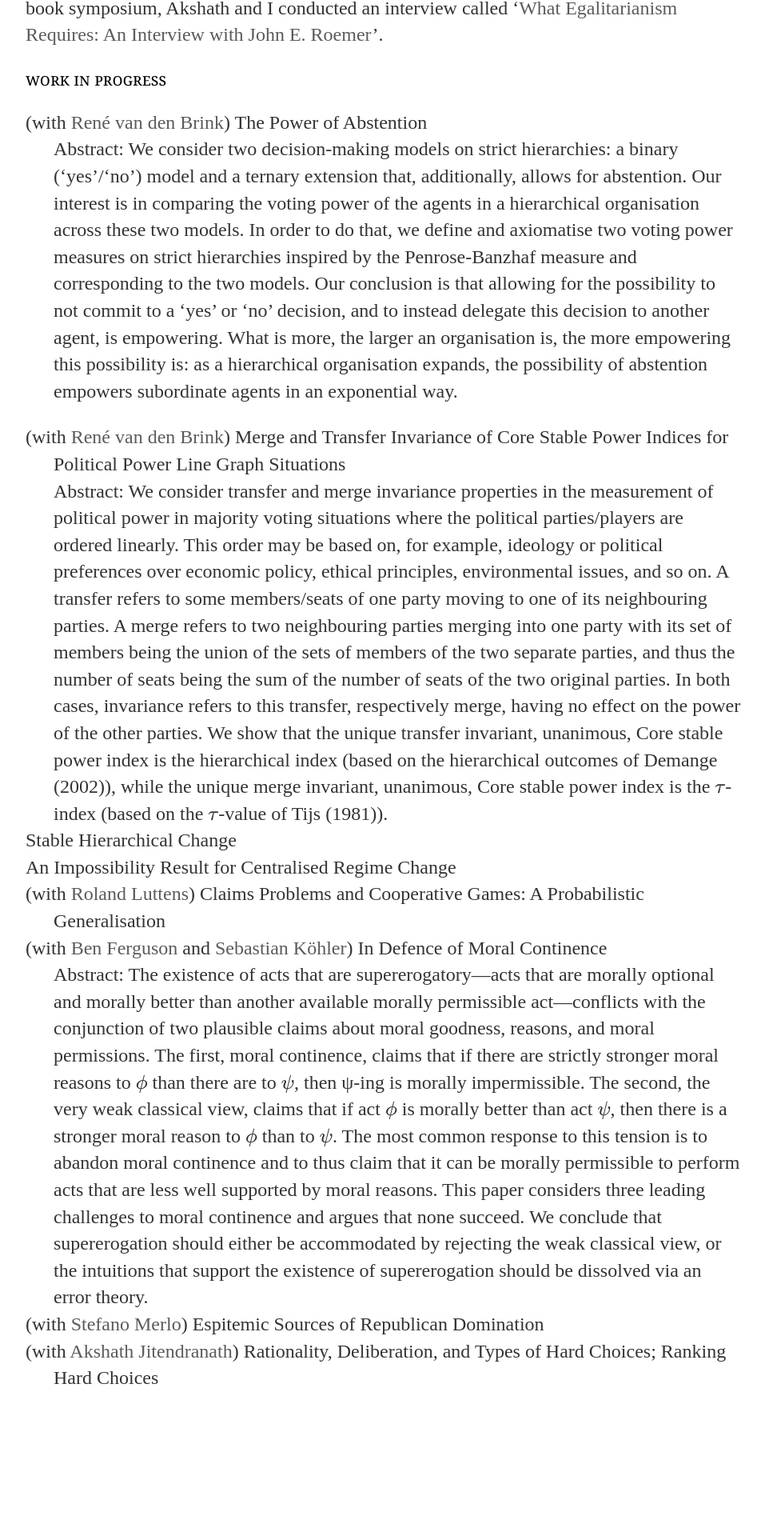
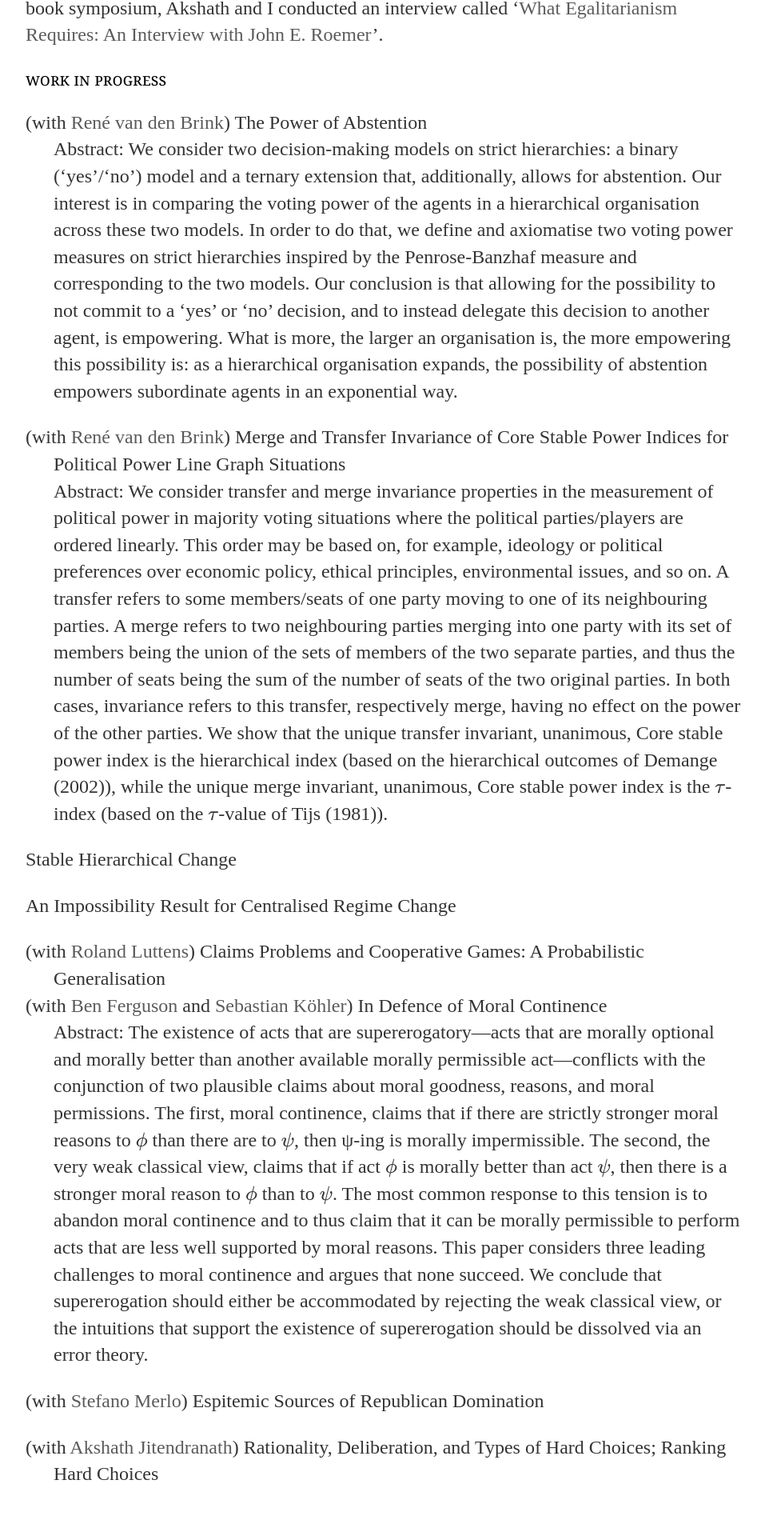
Before and after one commit to uzunovam/uzunovam, a Jekyll site: the page built from writing/index.html, in a window 1280 px wide. Shown: the part 1143-3063 px from the top of the page at 80% size, without its empty margins (160-1117 px from the left). Built offline with Jekyll 4.4.1, drawn with Linux system fonts in a browser that asks for light colours; before the commit the page ends 2943 px from its top, so only the background shows below that.

Commit message:
Update index.html

```diff
--- a/writing/index.html
+++ b/writing/index.html
@@ -17,11 +17,11 @@ title: Writing
 	Abstract: We consider two decision-making models on strict hierarchies: a binary (‘yes’/‘no’) model and a ternary extension that, additionally, allows for abstention. Our interest is in comparing the voting power of the agents in a hierarchical organisation across these two models. In order to do that, we define and axiomatise two voting power measures on strict hierarchies inspired by the Penrose-Banzhaf measure and corresponding to the two models. Our conclusion is that allowing for the possibility to not commit to a ‘yes’ or ‘no’ decision, and to instead delegate this decision to another agent, is empowering. What is more, the larger an organisation is, the more empowering this possibility is: as a hierarchical organisation expands, the possibility of abstention empowers subordinate agents in an exponential way.</p>
 	<p class="firstreference">(with <a href="https://research.vu.nl/en/persons/jr-van-den-brink">René van den Brink</a>) Merge and Transfer Invariance of Core Stable Power Indices for Political Power Line Graph Situations</br>
 	Abstract: We consider transfer and merge invariance properties in the measurement of political power in majority voting situations where the political parties/players are ordered linearly. This order may be based on, for example, ideology or political preferences over economic policy, ethical principles, environmental issues, and so on. A transfer refers to some members/seats of one party moving to one of its neighbouring parties. A merge refers to two neighbouring parties merging into one party with its set of members being the union of the sets of members of the two separate parties, and thus the number of seats being the sum of the number of seats of the two original parties. In both cases, invariance refers to this transfer, respectively merge, having no effect on the power of the other parties. We show that the unique transfer invariant, unanimous, Core stable power index is the hierarchical index (based on the hierarchical outcomes of Demange (2002)), while the unique merge invariant, unanimous, Core stable power index is the \(\tau\)-index (based on the \(\tau\)-value of Tijs (1981)).</p>
-	<p class="middlereference">Stable Hierarchical Change</p>
-	<p class="middlereference">An Impossibility Result for Centralised Regime Change</p>
-	<p class="middlereference">(with <a href="https://research.vu.nl/en/persons/roland-iwan-luttens">Roland Luttens</a>) Claims Problems and Cooperative Games: A Probabilistic Generalisation</p>
+	<p class="firstreference">Stable Hierarchical Change</p>
+	<p class="firstreference">An Impossibility Result for Centralised Regime Change</p>
+	<p class="firstreference">(with <a href="https://research.vu.nl/en/persons/roland-iwan-luttens">Roland Luttens</a>) Claims Problems and Cooperative Games: A Probabilistic Generalisation</p>
 	<p class="middlereference">(with <a href="https://www.benjaminferguson.org/">Ben Ferguson</a> and <a href="https://sekoehler.weebly.com/">Sebastian Köhler</a>) In Defence of Moral Continence</br>
 	Abstract: The existence of acts that are supererogatory—acts that are morally optional and morally better than another available morally permissible act—conflicts with the conjunction of two plausible claims about moral goodness, reasons, and moral permissions. The first, moral continence, claims that if there are strictly stronger moral reasons to \(\phi\) than there are to \(\psi\), then ψ-ing is morally impermissible. The second, the very weak classical view, claims that if act \(\phi\) is morally better than act \(\psi\), then there is a stronger moral reason to \(\phi\) than to \(\psi\). The most common response to this tension is to abandon moral continence and to thus claim that it can be morally permissible to perform acts that are less well supported by moral reasons. This paper considers three leading challenges to moral continence and argues that none succeed. We conclude that supererogation should either be accommodated by rejecting the weak classical view, or the intuitions that support the existence of supererogation should be dissolved via an error theory.</p>
-	<p class="middlereference">(with <a href="https://www.stefanomerlo.org/">Stefano Merlo</a>) Espitemic Sources of Republican Domination</p>
-	<p class="middlereference">(with <a href="https://akshathjitendranath.weebly.com/">Akshath Jitendranath</a>) Rationality, Deliberation, and Types of Hard Choices; Ranking Hard Choices</p>
+	<p class="firstreference">(with <a href="https://www.stefanomerlo.org/">Stefano Merlo</a>) Espitemic Sources of Republican Domination</p>
+	<p class="firstreference">(with <a href="https://akshathjitendranath.weebly.com/">Akshath Jitendranath</a>) Rationality, Deliberation, and Types of Hard Choices; Ranking Hard Choices</p>
 </div><!-- /.blurb -->
```
